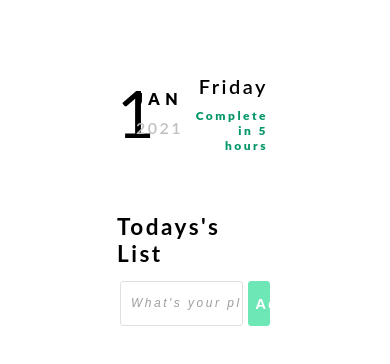
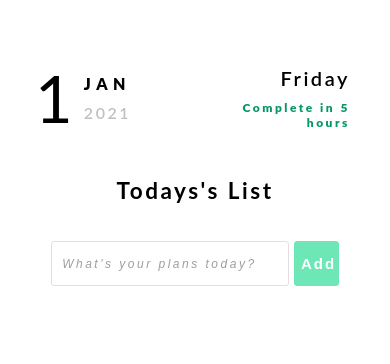
Before and after one commit to JoshHaokip/todo-list-react, a React (Create React App) app: page / in a window 390 px wide. Shown: the top 364 px of the page. Built offline with nearby package versions, Linux system fonts and the light colour scheme.

Commit message:
MOBILE RESPONSIVENESS

```diff
--- /dev/null
+++ b/src/components/Date/Date.css
@@ -0,0 +1,116 @@
+
+/* Date Selection*/
+.dateSectionContainer {
+    display: flex;
+    align-items: center;
+    justify-content: center;
+    height: 25%;
+    width: 100%;
+    background-color: white;
+    margin-top: 5%;
+}
+
+/* Full Date Left */
+.fullDateLeftContainer {
+    display: flex;
+    text-align: 'left';
+    height: 100%;
+    width: 50%;
+}
+
+.fullDateLeftDay {
+    display: flex;
+    align-items: center;
+    float: right;
+    height: 100%;
+    /* width: '35%' */
+    width: 18%;
+}
+
+.fullDateLeftMY {
+    float: left;
+    height: 100%;
+    width: 50%;
+    display: flex;
+    flex-direction: column;
+    justify-content: center;
+    padding-left: 0px;
+}
+
+.monthNameStyle {
+    font-size: 65px;
+    margin: 0;
+    font-weight: 400;
+}
+
+
+.fullDateRight1 {
+    margin: 5px;
+    font-weight: 900;
+    letter-spacing: 5.5px;
+}
+
+.fullDateRight2 {
+    margin: 5px;
+    color: #C0C0C0;
+    font-weight: 600;
+}
+
+/* Full Date Right */
+
+.fullDateRightContainer {
+    display: flex;
+    justify-content: flex-end;
+    text-align: right;
+    height: 100%;
+    width: 50%;
+}
+
+.fullDateRight {
+    display: flex;
+    align-items: right;
+    flex-direction: column;
+    justify-content: center;
+    padding-left: 0px;
+}
+
+.dayStyles {
+    margin: 5px;
+    font-size: 20px;
+    font-weight: 600;
+}
+
+.timeRemainingStyles {
+    margin: 5px;
+    font-size: 12px;
+    font-weight: 900;
+    color: #059669;
+}
+
+
+@media only screen and (max-width: 748px) {
+
+    .dateSectionContainer {
+        display: flex;
+        align-items: center;
+        justify-content: center;
+        height: 100px;
+        width: 100%;
+        background-color: white;
+        margin-top: 15%;
+        margin-bottom: 10px;
+    }
+
+    .fullDateLeftMY {
+        float: left;
+        height: 100%;
+        width: 50%;
+        display: flex;
+        flex-direction: column;
+        justify-content: center;
+        padding-left: 15px;
+    }
+
+
+
+}
--- a/src/components/Date/DateSection.js
+++ b/src/components/Date/DateSection.js
@@ -1,24 +1,24 @@
 import React from 'react';
 import FullDateLeft from './FullDateLeft';
 import FullDateRight from './FullDateRight';
+import './Date.css';
 
 
 function DateSection() {
 
     // STYLES
-    const dateSectionContainer = {
-        display: 'flex',
-        alignItems: 'center',
-        justifyContent: 'center',
-        height: '25%',
-        width: '100%',
-        backgroundColor: 'white',
-        marginTop: '5%',
-    };
-
+    // const dateSectionContainer = {
+    //     display: 'flex',
+    //     alignItems: 'center',
+    //     justifyContent: 'center',
+    //     height: '25%',
+    //     width: '100%',
+    //     backgroundColor: 'white',
+    //     marginTop: '5%',
+    // };
 
     return (
-        <div style={dateSectionContainer}>
+        <div className='dateSectionContainer'>
 
             <FullDateLeft />
             <FullDateRight />
--- a/src/components/Date/FullDateLeft.js
+++ b/src/components/Date/FullDateLeft.js
@@ -17,30 +17,30 @@ function FullDateLeft() {
 
     //STYLES
 
-    const fullDateLeftContainer = {display: 'flex', textAlign: 'left', height: '100%', width: '50%',}
+    // const fullDateLeftContainer = {display: 'flex', textAlign: 'left', height: '100%', width: '50%',}
 
-    const fullDateLeftDay = {display: 'flex',alignItems: 'center', float: 'right',height: '100%',/* width: '35%' */ width: '18%',}
+    // const fullDateLeftDay = {display: 'flex',alignItems: 'center', float: 'right',height: '100%',/* width: '35%' */ width: '18%',}
 
-    const fullDateLeftMY = {float: 'left', height: '100%', width: '50%', display: 'flex', flexDirection: 'column', justifyContent: 'center', paddingLeft: '0px'}
+    // const fullDateLeftMY = {float: 'left', height: '100%', width: '50%', display: 'flex', flexDirection: 'column', justifyContent: 'center', paddingLeft: '0px'}
 
-    const monthNameStyle = {fontSize: '65px', margin: '0', fontWeight: '400'}
+    // const monthNameStyle = {fontSize: '65px', margin: '0', fontWeight: '400'}
 
-    const fullDateRight1 = {margin: '5px', fontWeight: '900', letterSpacing: '5.5px',}
+    // const fullDateRight1 = {margin: '5px', fontWeight: '900', letterSpacing: '5.5px',}
 
-    const fullDateRight2 = {margin: '5px', color: '#C0C0C0',fontWeight: '600',}
+    // const fullDateRight2 = {margin: '5px', color: '#C0C0C0',fontWeight: '600',}
 
     return (
 
-        <div style={fullDateLeftContainer}>
+        <div className='fullDateLeftContainer'>
 
-            <div style={fullDateLeftDay}>
+            <div className='fullDateLeftDay'>
 
-                <h1 style={monthNameStyle}>{dateNumber}</h1>
+                <h1 className='monthNameStyle'>{dateNumber}</h1>
             </div>
 
-            <div style={fullDateLeftMY}>
-                <h4 style={fullDateRight1}>{monthName}</h4>
-                <h4 style={fullDateRight2}>{dateYear}</h4>
+            <div className='fullDateLeftMY'>
+                <h4 className='fullDateRight1'>{monthName}</h4>
+                <h4 className='fullDateRight2'>{dateYear}</h4>
             </div>
 
         </div>
--- a/src/components/Date/FullDateRight.js
+++ b/src/components/Date/FullDateRight.js
@@ -16,20 +16,20 @@ function FullDateRight() {
 
     // Styles for FullDateRight
 
-    const fullDateRightContainer = {display: 'flex',justifyContent: 'flex-end',textAlign: 'right',height: '100%',width: '50%',}
+    // const fullDateRightContainer = {display: 'flex',justifyContent: 'flex-end',textAlign: 'right',height: '100%',width: '50%',}
 
-    const fullDateRight = {display: 'flex',alignItems: 'right', flexDirection: 'column',justifyContent: 'center', paddingLeft: '0px'}
+    // const fullDateRight = {display: 'flex',alignItems: 'right', flexDirection: 'column',justifyContent: 'center', paddingLeft: '0px'}
 
-    const dayStyles = {margin: '5px', fontSize: '20px', fontWeight: '600'}
+    // const dayStyles = {margin: '5px', fontSize: '20px', fontWeight: '600'}
 
-    const timeRemainingStyles = {margin: '5px', fontSize: '12px', fontWeight: '900', color: '#059669'}
+    // const timeRemainingStyles = {margin: '5px', fontSize: '12px', fontWeight: '900', color: '#059669'}
 
     return (
-        <div style={fullDateRightContainer}>
+        <div className='fullDateRightContainer'>
 
-            <div style={fullDateRight}>
-                <h3 style={dayStyles}>{day}</h3>
-                <h3 style={timeRemainingStyles}>Complete {hoursLeft}</h3>
+            <div className='fullDateRight'>
+                <h3 className='dayStyles'>{day}</h3>
+                <h3 className='timeRemainingStyles'>Complete {hoursLeft}</h3>
             </div>
         </div>
     )
--- /dev/null
+++ b/src/components/Styles/TodoApp.css
@@ -0,0 +1,40 @@
+
+
+.todoFormContainer {
+    height: 100%;
+    width: 40%;
+    background-color: white;
+}
+
+.title {
+    display: flex;
+    justify-content: center;
+    background-color: white;
+    height: 5%;
+    font-size: 15px;
+}
+
+@media only screen and (max-width: 748px) {
+
+    .todoFormContainer {
+
+        height: 100%;
+        width: 82%;
+        background-color: white;
+    }
+
+    .title {
+        display: flex;
+        justify-content: center;
+        background-color: white;
+        height: 7.5%;
+        font-size: 15px;
+    }
+
+
+
+
+
+
+
+}
--- /dev/null
+++ b/src/components/Styles/TodoForm.css
@@ -0,0 +1,38 @@
+.formStyles  {
+    width: 100%;
+    height: 45px;
+    display: flex;
+    justify-content: center;
+    margin-top: 20px;
+
+}
+
+.inputStyles {
+    width: 70%;
+    border-style: solid;
+    border-width: thin;
+    border-color: lightgrey;
+    border-radius: 3px;
+    font-size: 12px;
+    font-weight: 200;
+    font-style: italic;
+    letter-spacing: 2.5px;
+    padding-left: 10px;
+    opacity: 0.7;
+
+
+}
+
+.btnStyles {
+    width: 14%;
+    margin-left: 5px;
+    border-style: solid;
+    border-width: thin;
+    border-color: #6EE7B7;
+    background-color: #6EE7B7;
+    color: white;
+    letter-spacing: 2px;
+    font-size: 15px;
+    font-weight: 900;
+    border-radius: 3px;
+}
--- /dev/null
+++ b/src/components/Styles/todo.css
@@ -0,0 +1,10 @@
+
+.itemStyle {
+
+    font-size: 15px;
+    font-weight: 400;
+    font-style: italic;
+    letter-spacing: 3px;
+    opacity: 0.8;
+
+}
--- a/src/components/Todo.js
+++ b/src/components/Todo.js
@@ -1,22 +1,22 @@
-import React from 'react'
+import React from 'react';
+import './Styles/todo.css'
+
 
 function Todo({details}) {
 
-    const itemStyle = {
+    // const itemStyle = {
 
-        fontSize: '15px',
-        fontWeight: '400',
-        fontStyle: 'italic',
-        letterSpacing: '3px',
-        opacity: '0.8'
-    }
-
-
+    //     fontSize: '15px',
+    //     fontWeight: '400',
+    //     fontStyle: 'italic',
+    //     letterSpacing: '3px',
+    //     opacity: '0.8',
+    // }
 
     return (
 
 
-            <p style={itemStyle}>{details.item}</p>
+            <p className='itemStyle'>{details.item}</p>
 
     )
 }
--- a/src/components/TodoApp.js
+++ b/src/components/TodoApp.js
@@ -3,28 +3,29 @@ import DateSection from './Date/DateSection';
 import TodoForm from './TodoForm'
 import TodoList from './TodoList';
 import uuid from 'react-uuid';
+import './Styles/TodoApp.css'
 
 
 
 function TodoApp() {
 
     // STYLES
-    const todoFormContainer = {
-        //display: 'flex',
-        //justifyContent: 'center',
-        height: '100%',
-        width: '40%',
-        backgroundColor: 'white'
-    };
+    // const todoFormContainer = {
+    //     //display: 'flex',
+    //     //justifyContent: 'center',
+    //     height: '100%',
+    //     width: '40%',
+    //     backgroundColor: 'white'
+    // };
 
-    const title = {
-        display: 'flex',
-        justifyContent: 'center',
-        alignItems: 'center',
-        backgroundColor: 'white',
-        height: '5%',
-        fontSize: '15px',
-    }
+    // const title = {
+    //     display: 'flex',
+    //     justifyContent: 'center',
+    //     alignItems: 'center',
+    //     backgroundColor: 'white',
+    //     height: '5%',
+    //     fontSize: '15px',
+    // }
 
     const [todos, setTodos] = useState([]);
     const [item, setItem] = useState('');
@@ -66,10 +67,10 @@ function TodoApp() {
     };
 
     return (
-        <div style={todoFormContainer}>
+        <div className='todoFormContainer'>
 
             <DateSection />
-            <div style={title}>
+            <div className='title'>
                 <h2>Todays's List</h2>
             </div>
             <TodoForm item={item} onItemChange={handleItemChange} onFormSubmit={handleFormSubmit}/>
--- a/src/components/TodoList.js
+++ b/src/components/TodoList.js
@@ -2,7 +2,7 @@ import React from 'react';
 import Todo from './Todo';
 import { MdDelete } from "react-icons/md";
 import { MdDone } from "react-icons/md";
-import './TodoList.css'
+import './Styles/TodoList.css'
 
 
 function TodoList({todos, onDeleteClick, onToggleClick}) {
```
Also changed, not shown: src/components/TodoForm.js (+38 -37 lines), src/components/Styles/TodoList.css (renamed from src/components/TodoList.css), 1 other file (tests, documents, lock files or other folders).
